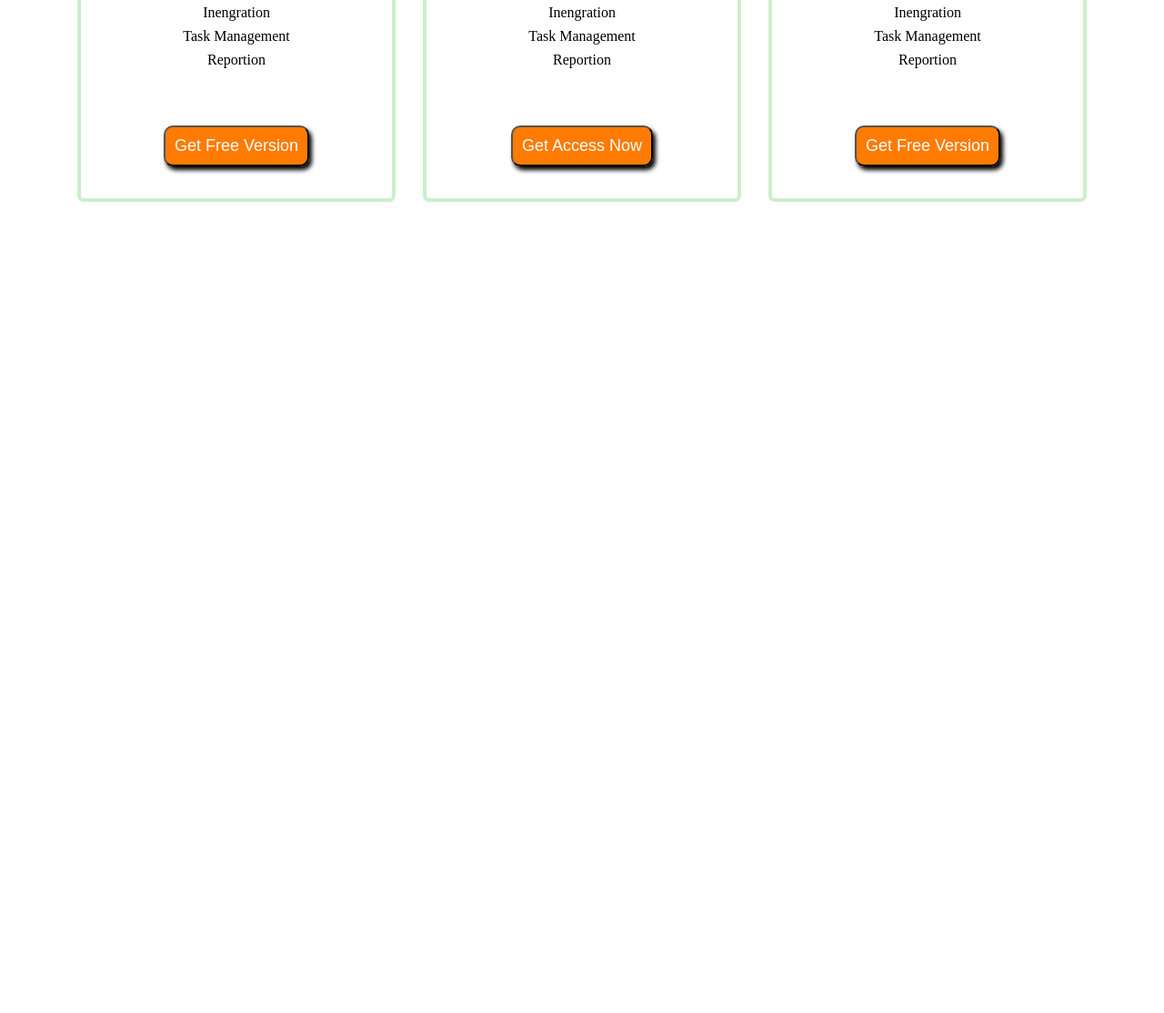
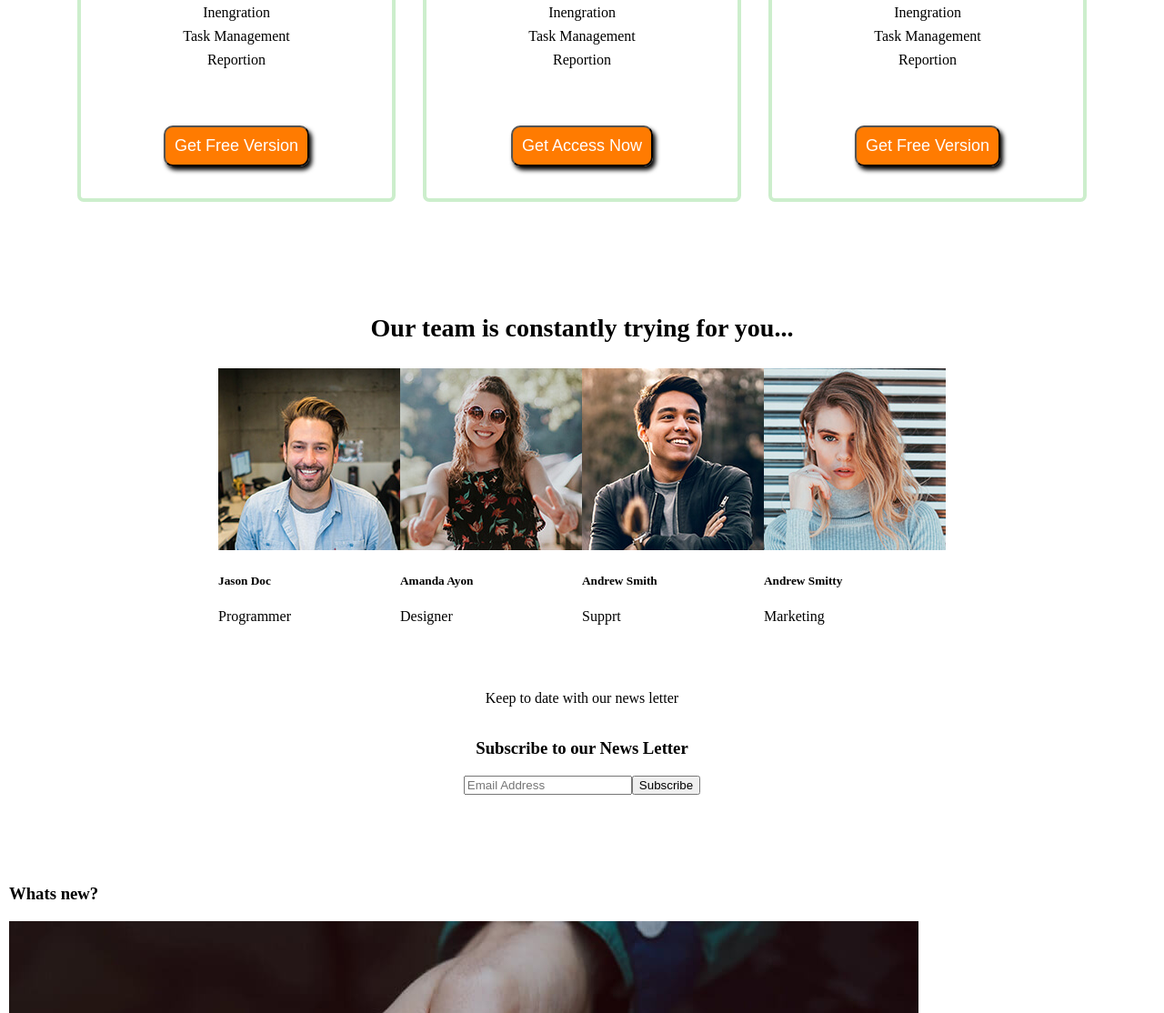
Before and after one commit to nayem-ahmedz/tpa-web, a plain HTML site: page index.html in a window 1280 px wide. Shown: the part 2358-3472 px from the top of the page at 91% size. Before the commit the page ends 2656 px from the top, so only its background shows below. Drawn offline with Linux system fonts and the light colour scheme.

Commit message:
Update index.html

```diff
--- a/index.html
+++ b/index.html
@@ -116,6 +116,53 @@
                     <button>Get Free Version</button>
                 </div>
             </article>
+            <article id="art-4">
+                <h3 class="heading" style="font-size: 28px;">Our team is constantly trying for you...</h3>
+                <div class="a4-box">
+                    <img src="/assets/pic2.jpg" alt="image">
+                    <h5>Jason Doc</h5>
+                    <p id="desig">Programmer</p>
+                </div>
+                <div class="a4-box">
+                    <img src="/assets/pic1.jpg" alt="image">
+                    <h5>Amanda Ayon</h5>
+                    <p id="desig">Designer</p>
+                </div>
+                <div class="a4-box">
+                    <img src="/assets/pic7.jpg" alt="image">
+                    <h5>Andrew Smith</h5>
+                    <p id="desig">Supprt</p>
+                </div>
+                <div class="a4-box">
+                    <img src="/assets/pic8.jpg" alt="image">
+                    <h5>Andrew Smitty</h5>
+                    <p id="desig">Marketing</p>
+                </div>
+            </article>
+            <article id="art-5" style="padding-top: 0;">
+                <p>Keep to date with our news letter</p>
+                <h3 class="heading">Subscribe to our News Letter</h3>
+                <input type="email" id="news-email" name="news-email" placeholder="Email Address">
+                <button type="button" id="news-btn">Subscribe</button>
+            </article>
+            <article id="art-6">
+                <div class="box6" style="overflow: auto;">
+                    <h3>Whats new?</h3>
+                    <p class="ar6-b">
+                        <img src="/assets/pic12.jpg" alt="image">
+                        <span>Reporting</span>
+                        Lorem ipsum dolor sit amet consectetur adipisicing elit. Soluta sed in amet.
+                    </p>
+                </div>
+                <div class="box6" style="overflow: auto;">
+                    <p class="ar6-b">
+                        Lorem ipsum dolor sit amet consectetur adipisicing elit. Dolorem eum ullam consectetur rem magni. <br><br>
+                        <img src="/assets/pic4.jpg" alt="image">
+                        <span>Invoice</span>
+                        Lorem ipsum dolor sit amet consectetur adipisicing elit. Sapiente deleniti qui molestiae, accusantium odit blanditiis cupiditate et eveniet quae. Tempora!
+                    </p>
+                </div>
+            </article>
         </section>
         <footer>
             <h1></h1>
```
